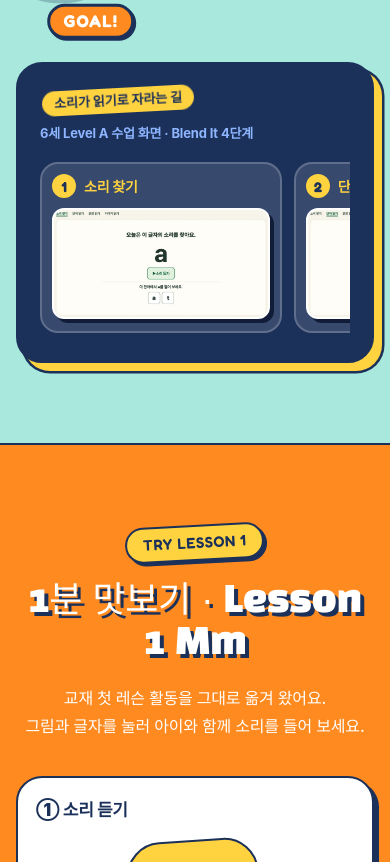
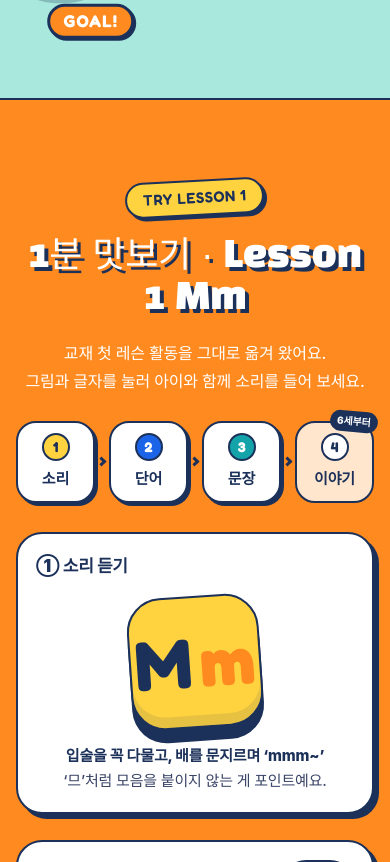
Before and after one commit to jinilee-hue/Poly-Phonics-Promo, a plain HTML site: page concept-c.html in a window 390 px wide. Shown: the part 5315-6177 px from the top of the page. Drawn offline with Linux system fonts and the light colour scheme; a web font is replaced by a local one.

Commit message:
C: fold the reading road into 1분 맛보기 (sound → word → sentence → story strip), drop the Blend It panel
Co-Authored-By: Claude Opus 5.5 <noreply@anthropic.com>

```diff
--- a/assets/css/concept-c.css
+++ b/assets/css/concept-c.css
@@ -401,19 +401,31 @@ p { margin: 0; }
 .step p { font-size: 15.5px; color: var(--c-ink-2); font-weight: 500; }
 .step-ex { margin-top: auto; display: inline-flex; align-items: center; gap: 7px; padding-top: 12px; border-top: 2px dashed var(--c-navy-a25); font-size: 13.5px; font-weight: 700; color: var(--c-navy); }
 .step-ex .ic { width: 17px; height: 17px; color: var(--c-blue); }
-.path { margin-top: clamp(44px, 6vw, 68px); background: var(--c-navy); color: var(--c-white); padding: clamp(22px, 3vw, 34px); box-shadow: 8px 8px 0 var(--c-yellow), 8px 8px 0 var(--bw) var(--c-navy); }
-.path-title { margin-bottom: 18px; }
-.path-row { list-style: none; margin: 0; padding: 0; display: grid; grid-template-columns: .55fr 1fr 1.6fr 1.1fr; gap: 16px; }
-.path-row li { position: relative; display: flex; flex-direction: column; gap: 12px; padding: 16px 18px; border-radius: 18px; border: 2px solid var(--c-white-a20); background: var(--c-white-a12); }
-.path-row li:not(:last-child)::after { content: ""; position: absolute; right: -13px; top: 50%; width: 10px; height: 10px; margin-top: -5px; border-top: 3px solid var(--c-yellow); border-right: 3px solid var(--c-yellow); transform: rotate(45deg); }
-.path-k { font-size: 13px; font-weight: 800; color: var(--c-yellow); }
-.path-v { font-size: 18px; font-weight: 800; }
-.path-v.en { font-family: var(--f-en); font-weight: 600; font-size: 22px; letter-spacing: 0; }
-.path-v b { color: var(--c-yellow); }
 
 /* ---------- taste ---------- */
 .taste { background: var(--c-orange); border-top: var(--bd); }
 .taste .lead { color: var(--c-white); }
+/* 소리 → 단어 → 문장 → 이야기: the reading road, merged into 1분 맛보기 (user 2026-11-25) */
+.grow { list-style: none; padding: 0; margin: calc(-1 * clamp(10px, 2vw, 22px)) auto clamp(30px, 4vw, 46px); display: flex; justify-content: center; gap: 46px; }
+.grow li { position: relative; display: inline-flex; align-items: center; gap: 10px; padding: 8px 22px 8px 8px; border: var(--bd); border-radius: 999px;
+  background: var(--c-white); box-shadow: var(--hard-sm); font-size: 20px; font-weight: 900; color: var(--c-navy); white-space: nowrap; }
+.grow b { width: 34px; height: 34px; border-radius: 50%; display: grid; place-items: center; border: var(--bd); font-family: var(--f-en); font-size: 17px; font-weight: 700; }
+.grow li:nth-child(1) b { background: var(--c-yellow); color: var(--c-navy); }
+.grow li:nth-child(2) b { background: var(--c-blue); color: var(--c-white); }
+.grow li:nth-child(3) b { background: var(--c-teal); color: var(--c-white); }
+.grow li:not(:last-child)::after { content: ""; position: absolute; top: 50%; right: -33px; width: 11px; height: 11px; margin-top: -6px;
+  border-top: 4px solid var(--c-navy); border-right: 4px solid var(--c-navy); transform: rotate(45deg); }
+.grow .g-next { background: var(--c-orange-100); box-shadow: none; }
+.grow .g-next b { background: var(--c-white); color: var(--c-navy); }
+.grow small { position: absolute; top: -15px; right: -18px; padding: 3px 9px; border-radius: 999px; background: var(--c-navy); color: var(--c-white);
+  font-size: 11.5px; font-weight: 800; rotate: 5deg; }
+@media (max-width: 600px) {
+  .grow { gap: 14px; }
+  .grow li { flex: 1 1 0; flex-direction: column; gap: 6px; padding: 10px 4px 9px; border-radius: 20px; font-size: 15px; box-shadow: var(--hard-xs); }
+  .grow b { width: 28px; height: 28px; font-size: 14px; }
+  .grow li:not(:last-child)::after { right: -12px; width: 7px; height: 7px; margin-top: -4px; border-width: 3px; }
+  .grow small { top: -12px; right: -6px; font-size: 10px; padding: 2px 7px; }
+}
 .h2-pop { color: var(--c-white); text-shadow: 4px 4px 0 var(--c-navy); }
 .taste-grid { display: grid; grid-template-columns: .82fr 1.5fr; grid-template-areas: "s sort" "sen sen"; gap: 26px; }
 .taste-sound { grid-area: s; rotate: -1deg; }
@@ -621,8 +633,6 @@ p { margin: 0; }
   .nav-cta { margin-left: auto; }
   .nav-menu { display: grid; }
   .cards-3 { grid-template-columns: repeat(2, 1fr); }
-  .path-row { grid-template-columns: 1fr 1fr; }
-  .path-row li:nth-child(2)::after { display: none; }
   .steps { grid-template-columns: repeat(2, 1fr); gap: 40px 22px; }
 }
 @media (max-width: 900px) {
@@ -684,8 +694,6 @@ p { margin: 0; }
   .steps { grid-template-columns: 1fr; gap: 40px; }
   .steps > li .step { rotate: 0deg !important; }
   .step h3 { font-size: 23px; }
-  .path-row { grid-template-columns: 1fr; }
-  .path-row li::after { display: none; }
   .taste-grid > .stk { padding: 18px; }
   .taste-sound, .taste-sort { rotate: 0deg; }
   .lt-xxl { --s: 132px; font-size: 70px; }
@@ -881,24 +889,6 @@ p { margin: 0; }
   .steps.board .step::before { top: 22px; }
 }
 
-/* 소리가 읽기로 자라는 길 = real Blend It screens (Constella /learn/blend-it/FP.A.U1L1), not a repeat of 1분 맛보기 */
-.path-title { display: flex; align-items: center; flex-wrap: wrap; gap: 8px 14px; }
-.path-note { font-size: 13px; font-weight: 700; color: var(--c-blue-300); }
-.path-row.shots { grid-template-columns: repeat(4, 1fr); gap: 22px; }
-.path-row.shots li { padding: 10px 10px 12px; gap: 10px; background: var(--c-white-a12); }
-.path-row.shots .path-k { display: inline-flex; align-items: center; gap: 8px; font-size: 14px; }
-.path-row.shots .path-k b { width: 24px; height: 24px; border-radius: 50%; display: grid; place-items: center; background: var(--c-yellow); color: var(--c-navy);
-  font-family: var(--f-en); font-size: 14px; }
-.path-row.shots img { display: block; width: 100%; height: auto; aspect-ratio: 720 / 367; object-fit: cover; object-position: top; border-radius: 12px; border: 2.5px solid var(--c-white);
-  box-shadow: 4px 4px 0 var(--c-navy-900); background: var(--c-white); }
-.path-row.shots li:not(:last-child)::after { right: -17px; }
-@media (max-width: 1080px) { .path-row.shots { grid-template-columns: 1fr 1fr; } .path-row.shots li:nth-child(2)::after { display: none; } }
-@media (max-width: 767px) {
-  .path-row.shots { display: flex; overflow-x: auto; scroll-snap-type: x mandatory; gap: 12px; padding-bottom: 6px; }
-  .path-row.shots li { flex: 0 0 78%; scroll-snap-align: start; }
-  .path-row.shots li::after { display: none; }
-}
-
 /* survey popup in C's sticker style */
 :root { --sv-border: var(--bd); --sv-shadow: 8px 8px 0 var(--c-navy); --sv-radius: 26px; }
 .sv-faces label, .sv-chips span, .sv-later { border-color: var(--c-navy-a25); }
--- a/concept-c.html
+++ b/concept-c.html
@@ -14,7 +14,7 @@
 <link rel="preconnect" href="https://fonts.gstatic.com" crossorigin>
 <link rel="stylesheet" href="https://cdn.jsdelivr.net/gh/orioncactus/pretendard@v1.3.9/dist/web/variable/pretendardvariable-dynamic-subset.min.css">
 <link rel="stylesheet" href="https://fonts.googleapis.com/css2?family=Black+Han+Sans&family=Fredoka:wght@500;600;700&display=swap">
-<link rel="stylesheet" href="assets/css/concept-c.css?v=d01e758f">
+<link rel="stylesheet" href="assets/css/concept-c.css?v=98322d3d">
 <link rel="stylesheet" href="assets/css/survey.css?v=7bf30484">
 </head>
 <body>
@@ -324,15 +324,6 @@
       </div></li>
     </ol>
 
-    <div class="stk path reveal">
-      <p class="path-title"><span class="tag t-yellow sm">소리가 읽기로 자라는 길</span><span class="path-note">6세 Level A 수업 화면 · Blend It 4단계</span></p>
-      <ol class="path-row shots">
-        <li><span class="path-k"><b>1</b>소리 찾기</span><img src="assets/img/shots/blendit-1.webp?v=531462cf" width="720" height="367" alt="Blend It 1단계 소리 찾기 화면: 글자 a와 소리 듣기 버튼" loading="lazy" decoding="async"></li>
-        <li><span class="path-k"><b>2</b>단어 읽기</span><img src="assets/img/shots/blendit-2.webp?v=9bb11573" width="720" height="367" alt="Blend It 2단계 단어 읽기 화면: at" loading="lazy" decoding="async"></li>
-        <li><span class="path-k"><b>3</b>문장 읽기</span><img src="assets/img/shots/blendit-3.webp?v=4b9d08af" width="720" height="367" alt="Blend It 3단계 문장 읽기 화면: The cat sat." loading="lazy" decoding="async"></li>
-        <li><span class="path-k"><b>4</b>이야기 읽기</span><img src="assets/img/shots/blendit-4.webp?v=78023ac6" width="720" height="367" alt="Blend It 4단계 이야기 읽기 화면: My Cat, My cat is big." loading="lazy" decoding="async"></li>
-      </ol>
-    </div>
   </div>
 </section>
 
@@ -344,6 +335,13 @@
       <h2 id="taste-title" class="h2 h2-pop reveal" style="--i:1">1분 맛보기 · Lesson 1 Mm</h2>
       <p class="lead reveal" style="--i:2">교재 첫 레슨 활동을 그대로 옮겨 왔어요.<br>그림과 글자를 눌러 아이와 함께 소리를 들어 보세요.</p>
     </div>
+
+    <ol class="grow reveal" style="--i:3" aria-label="소리가 읽기로 자라는 길">
+      <li class="g-on"><b>1</b>소리</li>
+      <li class="g-on"><b>2</b>단어</li>
+      <li class="g-on"><b>3</b>문장</li>
+      <li class="g-next"><b>4</b>이야기<small>6세부터</small></li>
+    </ol>
 
     <div class="taste-grid">
       <div class="stk taste-sound reveal" style="--i:0">
```
Also changed, not shown: assets/img/concepts/c-desktop.webp, assets/img/concepts/c-full.webp, assets/img/concepts/c-mobile.webp.
